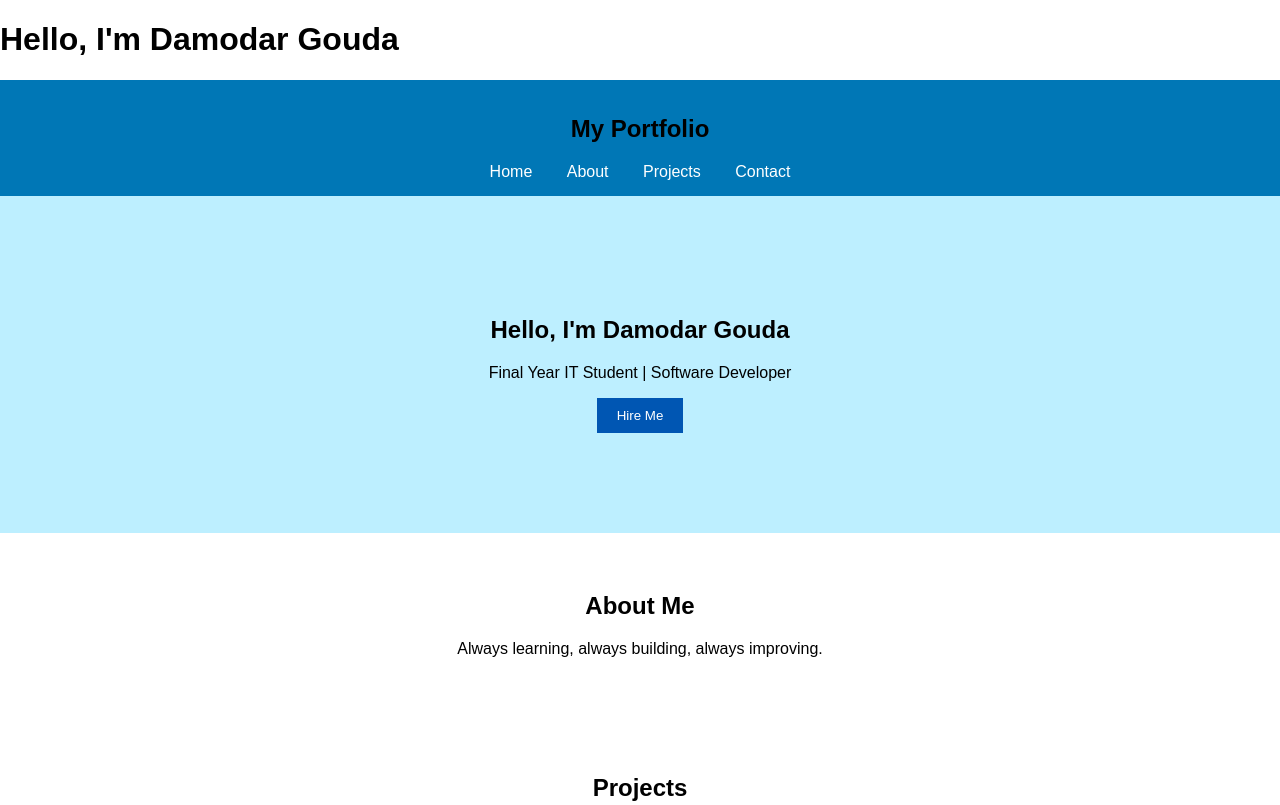
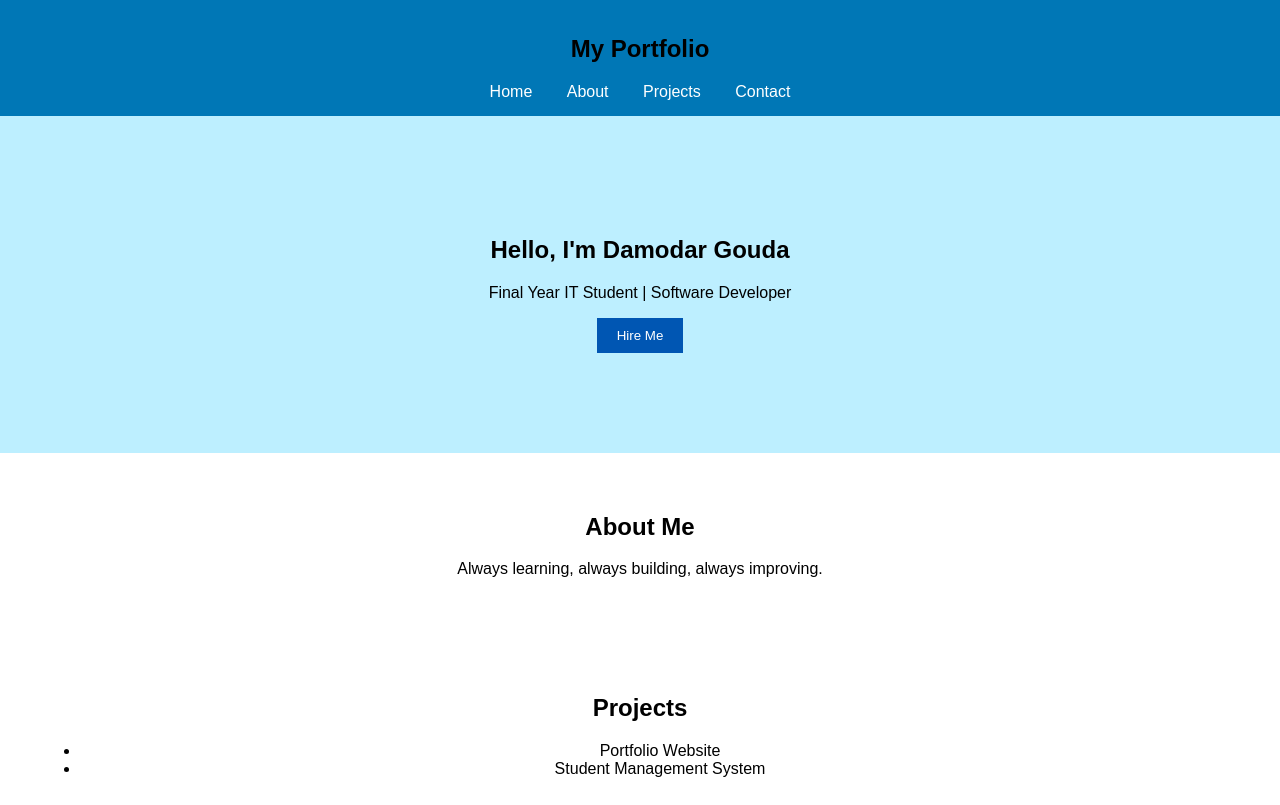
Before and after one commit to damodar16-dev/Myportfolio, a plain HTML site: page src/index.html in a window 1280 px wide. Shown: the top 805 px of the page. Drawn offline with Linux system fonts and the light colour scheme.

Commit message:
Updated portfolio page

```diff
--- a/src/index.html
+++ b/src/index.html
@@ -1,11 +1,12 @@
 <!DOCTYPE html>
-<h1>Hello, I'm Damodar Gouda </h1>
 <html>
 <head>
     <title>My Portfolio</title>
     <link rel="stylesheet" href="style.css">
 </head>
+
 <body>
+
 <nav>
     <h2>My Portfolio</h2>
     <a href="#home">Home</a>
@@ -13,15 +14,18 @@
     <a href="#projects">Projects</a>
     <a href="#contact">Contact</a>
 </nav>
+
 <section id="home">
-    <h1>Hello, I'm Damodar Gouda </h1>
+    <h1>Hello, I'm Damodar Gouda</h1>
     <p>Final Year IT Student | Software Developer</p>
     <button>Hire Me</button>
 </section>
+
 <section id="about">
     <h2>About Me</h2>
     <p>Always learning, always building, always improving.</p>
 </section>
+
 <section id="projects">
     <h2>Projects</h2>
     <ul>
@@ -29,9 +33,11 @@
         <li>Student Management System</li>
     </ul>
 </section>
+
 <section id="contact">
     <h2>Contact</h2>
     <p>Email: Damodargouda99@gmail.com</p>
 </section>
+
 </body>
 </html>
```
